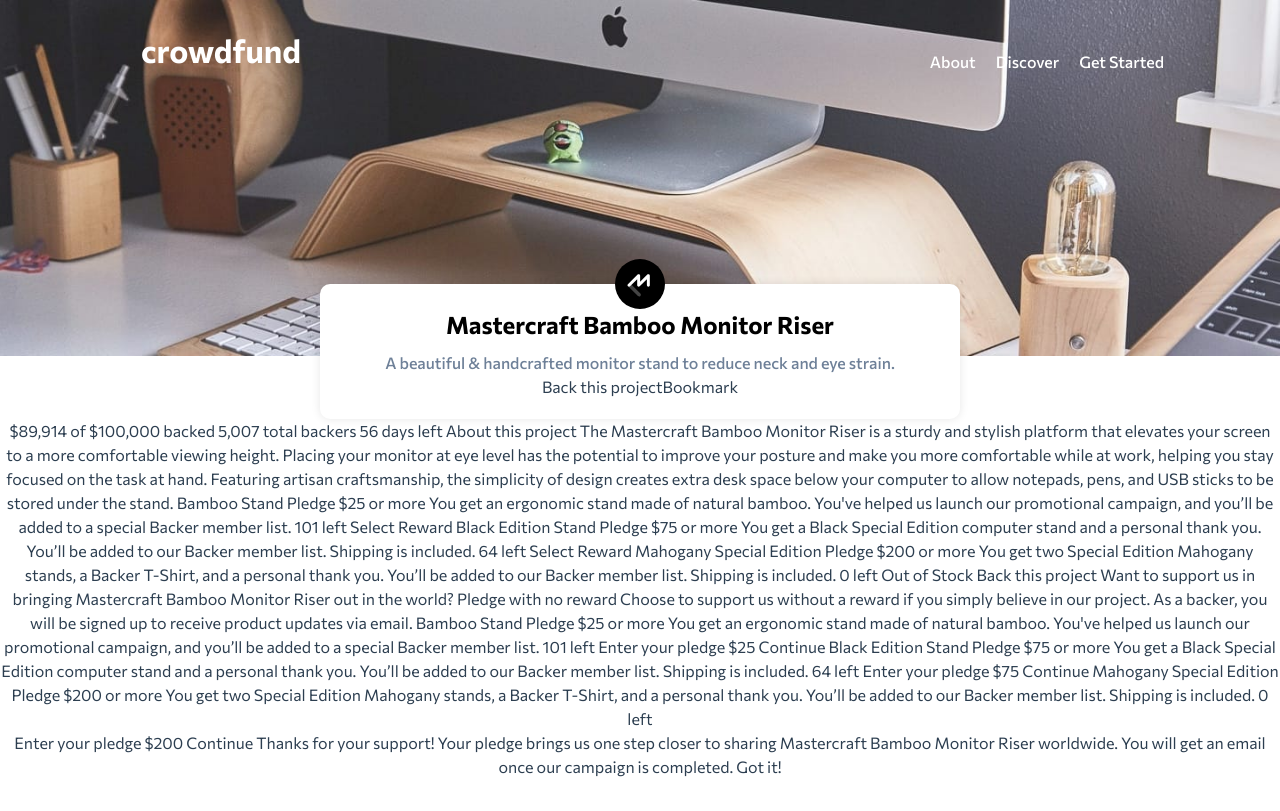
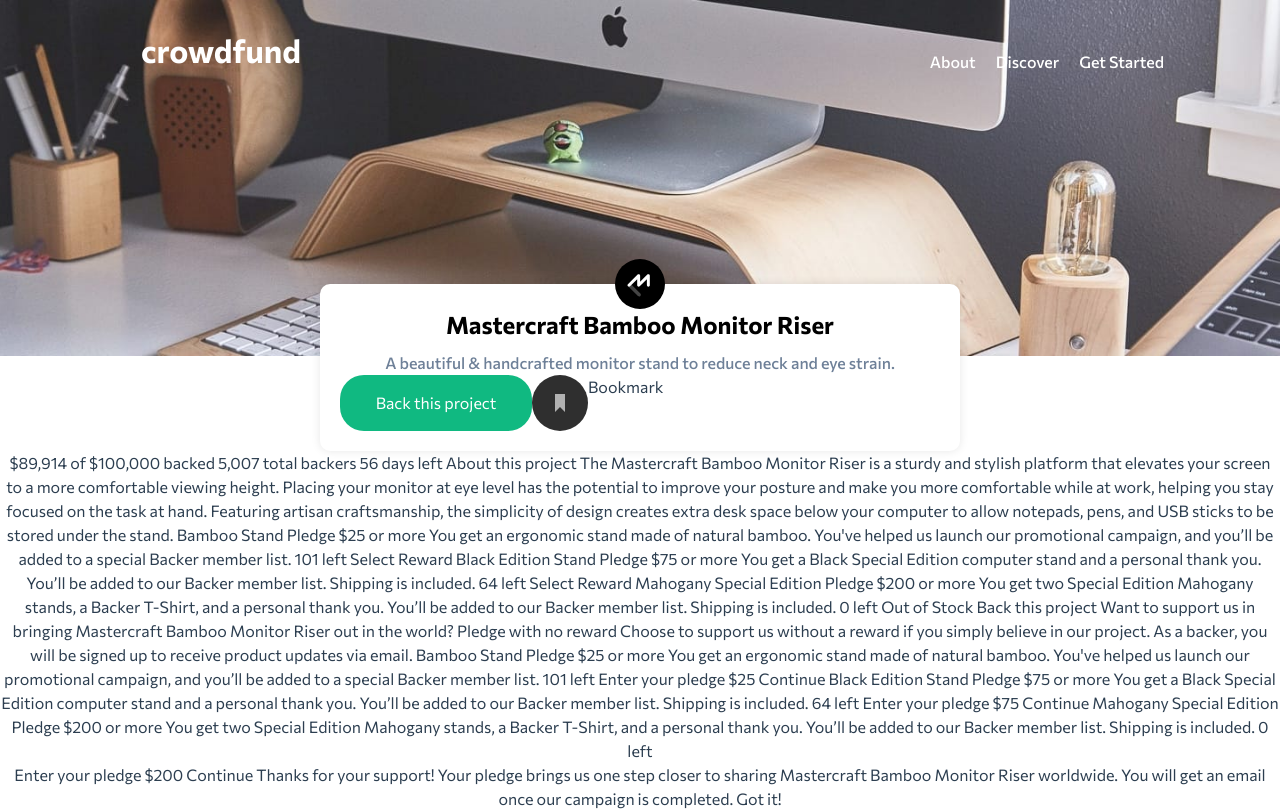
Before and after one commit to CHEGEBB/Mastering-Vue-Journey, a Vue app in the folder crowdfunding-product-page-main/: page / in a window 1280 px wide. Built offline with nearby package versions, Linux system fonts and the light colour scheme.

Commit message:
added button styles

```diff
--- a/crowdfunding-product-page-main/src/App.vue
+++ b/crowdfunding-product-page-main/src/App.vue
@@ -22,12 +22,17 @@
         <h1 class="text-2xl font-bold text-black">Mastercraft Bamboo Monitor Riser</h1>
         <p>A beautiful & handcrafted monitor stand to reduce neck and eye strain.</p>
 
-        <div>
-          <button>
+        <div class="buttons flex flex-row">
+          <button class="bg-emerald-500 p-3 rounded-3xl text-white w-48">
             Back this project
           </button>
-          <button>
-            Bookmark
+          <button class="mark flex flex-row ">
+            <span>
+              <img :src="bookmark" alt="bookmark">
+            </span>
+            <div class="text-block">
+              Bookmark
+            </div>
 
           </button>
         </div>
@@ -136,6 +141,7 @@ export default {
     return {
       url: require("@/assets/images/image-hero-desktop.jpg"),
       logoCon: require("@/assets/images/logo-mastercraft.svg"),
+      bookmark: require("@/assets/images/icon-bookmark.svg"),
     }
   },
   components: {
@@ -221,4 +227,7 @@ nav ul li {
   width: 50px;
   height: 50px;
 }
+.buttons .mark{
+
+}
 </style>
```
